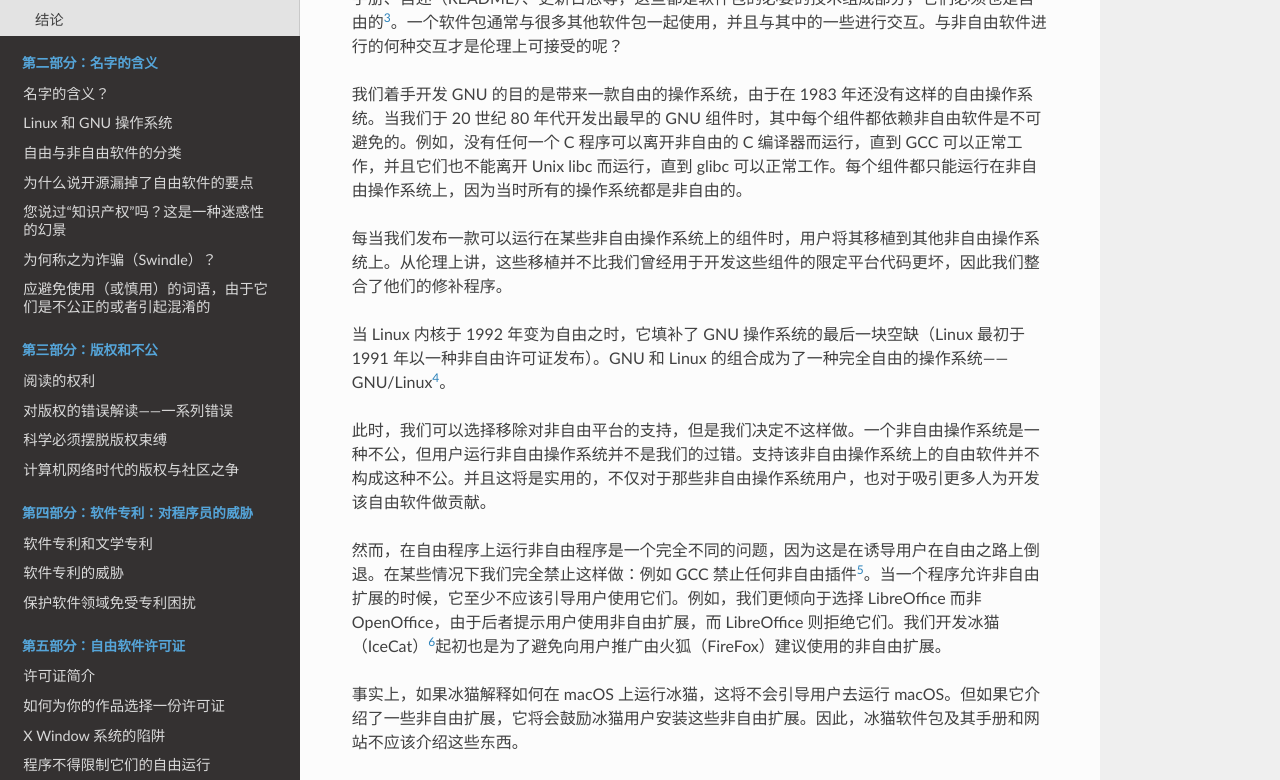
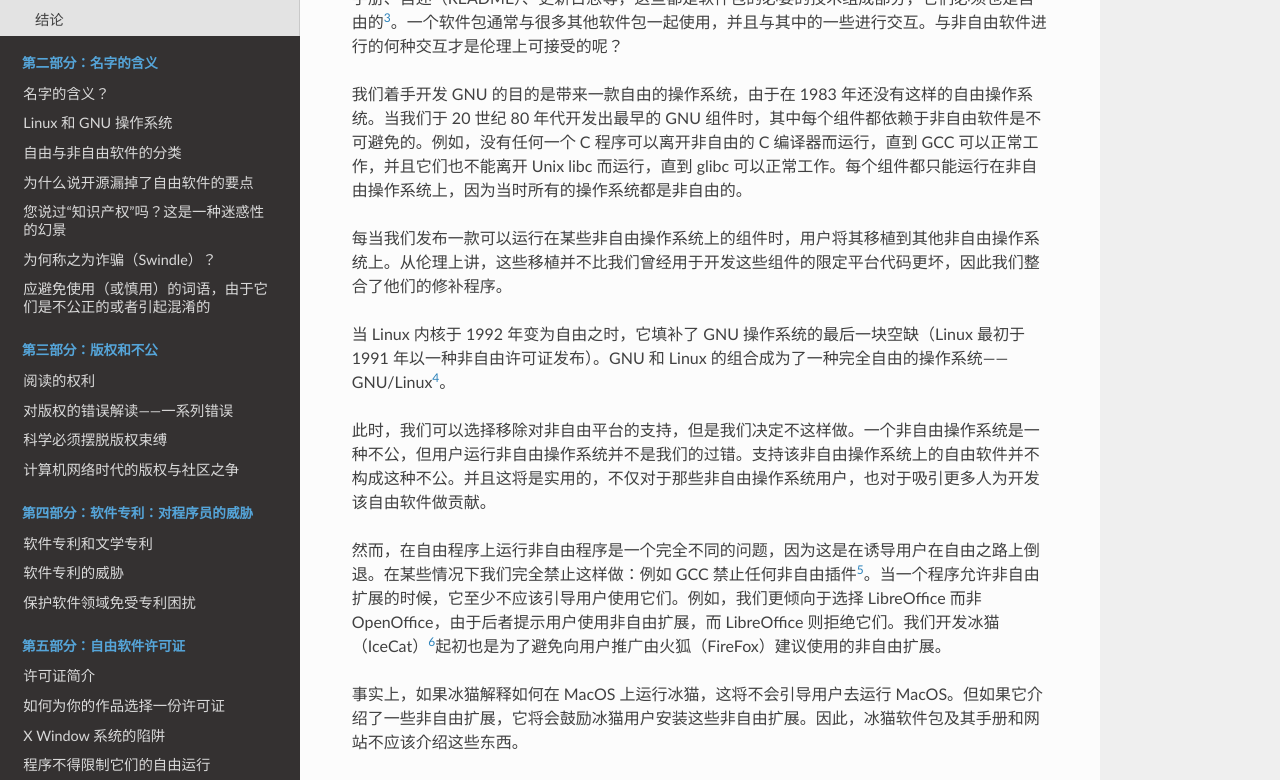
Before and after one commit to beijinglug/fsfs-zh, an MkDocs documentation site: the page built from docs/applying-free-sw-criteria.md, in a window 1280 px wide and 1400 px high, scrolled down 632 px. Shown: the part 173-953 px from the top of the window. Built offline with MkDocs 1.6.1, drawn with Linux system fonts in a browser that asks for light colours; nearby versions of some CDN libraries; old or Windows-style settings are respelled for this version of MkDocs; some of the changed text lies outside the part shown.

Commit message:
Update applying-free-sw-criteria.md

```diff
--- a/docs/applying-free-sw-criteria.md
+++ b/docs/applying-free-sw-criteria.md
@@ -17,7 +17,7 @@
 
 一个软件包若要成为自由的，其中所有代码必须都是自由的。但不仅限于代码。由于文档文件包含手册、自述（README）、更新日志等，这些都是软件包的必要的技术组成部分，它们必须也是自由的[^apply-3]。一个软件包通常与很多其他软件包一起使用，并且与其中的一些进行交互。与非自由软件进行的何种交互才是伦理上可接受的呢？
 
-我们着手开发 GNU 的目的是带来一款自由的操作系统，由于在 1983 年还没有这样的自由操作系统。当我们于 20 世纪 80 年代开发出最早的 GNU 组件时，其中每个组件都依赖非自由软件是不可避免的。例如，没有任何一个 C 程序可以离开非自由的 C 编译器而运行，直到 GCC 可以正常工作，并且它们也不能离开 Unix libc 而运行，直到 glibc 可以正常工作。每个组件都只能运行在非自由操作系统上，因为当时所有的操作系统都是非自由的。
+我们着手开发 GNU 的目的是带来一款自由的操作系统，由于在 1983 年还没有这样的自由操作系统。当我们于 20 世纪 80 年代开发出最早的 GNU 组件时，其中每个组件都依赖于非自由软件是不可避免的。例如，没有任何一个 C 程序可以离开非自由的 C 编译器而运行，直到 GCC 可以正常工作，并且它们也不能离开 Unix libc 而运行，直到 glibc 可以正常工作。每个组件都只能运行在非自由操作系统上，因为当时所有的操作系统都是非自由的。
 
 每当我们发布一款可以运行在某些非自由操作系统上的组件时，用户将其移植到其他非自由操作系统上。从伦理上讲，这些移植并不比我们曾经用于开发这些组件的限定平台代码更坏，因此我们整合了他们的修补程序。
 
@@ -27,7 +27,7 @@
 
 然而，在自由程序上运行非自由程序是一个完全不同的问题，因为这是在诱导用户在自由之路上倒退。在某些情况下我们完全禁止这样做：例如 GCC 禁止任何非自由插件[^apply-5]。当一个程序允许非自由扩展的时候，它至少不应该引导用户使用它们。例如，我们更倾向于选择 LibreOffice 而非 OpenOffice，由于后者提示用户使用非自由扩展，而 LibreOffice 则拒绝它们。我们开发冰猫（IceCat）[^apply-6]起初也是为了避免向用户推广由火狐（FireFox）建议使用的非自由扩展。
 
-事实上，如果冰猫解释如何在 macOS 上运行冰猫，这将不会引导用户去运行 macOS。但如果它介绍了一些非自由扩展，它将会鼓励冰猫用户安装这些非自由扩展。因此，冰猫软件包及其手册和网站不应该介绍这些东西。
+事实上，如果冰猫解释如何在 MacOS 上运行冰猫，这将不会引导用户去运行 MacOS。但如果它介绍了一些非自由扩展，它将会鼓励冰猫用户安装这些非自由扩展。因此，冰猫软件包及其手册和网站不应该介绍这些东西。
 
 有时一个自由软件和一个非自由软件协同工作，但其中任何一方都不是基于另一方的。我们针对这种情况的规则是，如果该非自由软件非常有名，我们应当告知人们如何使用我们的自由软件与之工作；但如果该专有软件鲜为人知，我们不应该暗示其存在。有时我们会在该非自由软件存在的情况下提供互操作支持，但避免告知用户这么做的可能性。
 
@@ -51,7 +51,7 @@
 
 发行版和软件包之间的另一个区别在于向其中添加非自由代码的可能性。程序开发者会仔细检查他们向其中添加的代码。如果他们决定使该程序成为自由的，他们不太会向其中添加非自由代码。不过也有例外，包括 Linux 内核中添加“二进制 blobs”这样恶劣的案例，但它们与现存的自由软件相比只占一小部分。
 
-与之相反，一个 GNU/Linux 发行版通常包含数千个软件包，并且其开发者可能每年都会向其中添加数百个新的软件包。如果未能尽力避免那些包含某种非自由软件的软件包，几乎肯定会有一些非自由软件混入其中。由于自由发行版的数量很少，作为列出那些发行版的条件，我们要求每位自由发行版的开发者通过移除任何非自由代码或恶意代码来承诺保持该发行版成为自由软件。参见 GNU 自由操作系统发行版指导意见，它位于<http://gnu.org/distros/free-system-distribution-guidelines.html>。
+与之相反，一个 GNU/Linux 发行版通常包含数千个软件包，并且其开发者可能每年都会向其中添加数百个新的软件包。如果未能尽力避免那些包含某种非自由软件的软件包，几乎肯定会有一些非自由软件混入其中。由于自由发行版的数量很少，作为列出那些发行版的条件，我们要求每位自由发行版的开发者通过移除任何非自由代码或恶意代码来承诺保持该发行版成为自由软件。参见 GNU 自由操作系统发行版指导意见，它位于 <http://gnu.org/distros/free-system-distribution-guidelines.html>。
 
 我们不要求自由软件包的开发者也做出这样的承诺，这是不现实的，幸运地是，这也不是必需的。得到超过 30000 个自由软件的开发者的承诺也许能够避免少数问题，但其代价是极大增加自由软件基金会（FSF）员工的工作量；此外，这些开发者中的大部分与 GNU 计划并无关系，他们也不愿意向我们做出任何承诺。因此我们只需在发现问题的时候应对这些使自由软件变为非自由软件的少数案例。
 
@@ -73,7 +73,7 @@
 
 由于认证一款产品是对它的积极推广，我们要求它们的贩卖者以支持我们作为回报，这可以通过谈论自由软件而非开源软件[^apply-7]以及将 GNU 和 Linux 的结合体称为 GNU/Linux [^apply-8]来做到。我们没有义务积极支持那些不认可我们的工作或是不支持我们运动的项目。
 
-参见<http://www.fsf.org/resources/hw/endorsement/criteria>以获知我们的认证准则。
+参见 <http://www.fsf.org/resources/hw/endorsement/criteria> 以获知我们的认证准则。
 
 ### 网页
 
```
Also changed, not shown: other parts of docs/applying-free-sw-criteria.md (+2 -2 lines).
